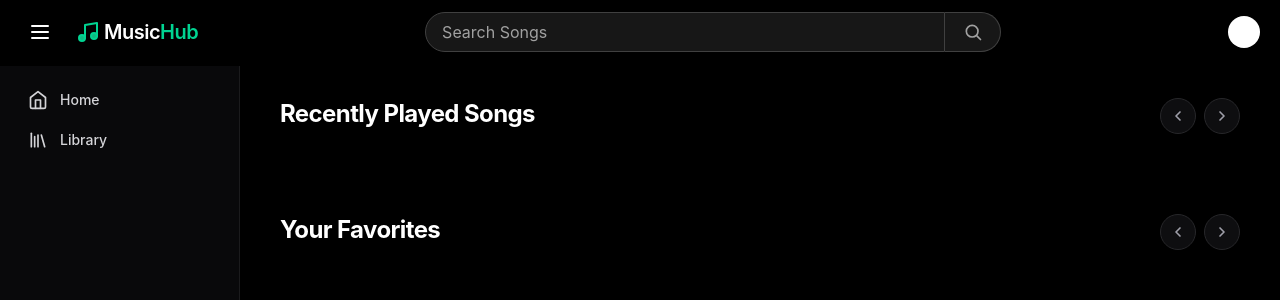
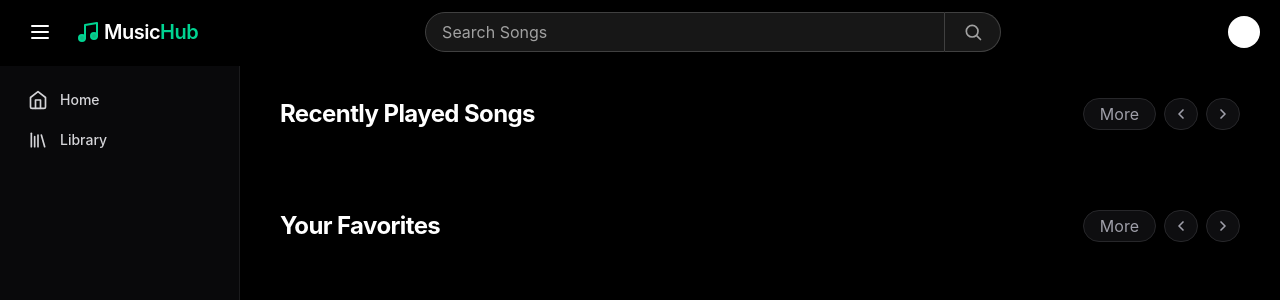
Before and after one commit to Youssefabdelmoneim/musicHub, a React (Vite) app: page /library in a window 1280 px wide. Shown: the top 300 px of the page. Built offline with nearby package versions, Linux system fonts and the light colour scheme.

Commit message:
adding more button feature with fixing some issues

```diff
--- a/src/App.jsx
+++ b/src/App.jsx
@@ -19,7 +19,6 @@ function App() {
         </div>
       </div>
     </AppProvider>
-
     // <Test />
   );
 }
--- /dev/null
+++ b/src/components/ListTitle.jsx
@@ -0,0 +1,5 @@
+export function ListTitle({ children }) {
+  return (
+    <h2 className="text-2xl font-bold tracking-tight text-white">{children}</h2>
+  );
+}
--- a/src/components/Lists.jsx
+++ b/src/components/Lists.jsx
@@ -1,13 +1,13 @@
 import { useRef } from "react";
 import { useNavigate } from "react-router-dom";
-import addSong from "./addSong";
-import { useContext } from "react";
-import { AppContext } from "../context/AppContext.jsx";
+import SongCard from "./SongCard";
+import ActionButton from "./actionBtn";
+import { ListTitle } from "./ListTitle";
 export default function Lists({ lists }) {
   return (
     <div className="mr-10 ml-10 flex flex-col gap-8">
       {lists.map(({ query, data }) => (
-        <List query={query} key={query}>
+        <List query={query} key={query} list={data}>
           {data.map((song) => (
             <SongCard key={song.trackId} song={song} />
           ))}
@@ -16,7 +16,7 @@ export default function Lists({ lists }) {
     </div>
   );
 }
-function List({ query, children }) {
+function List({ query, children, list }) {
   const scrollContainerRef = useRef(null);
   const handleScroll = (direction) => {
     const container = scrollContainerRef.current;
@@ -30,7 +30,7 @@ function List({ query, children }) {
 
   return (
     <div>
-      <ListTitle query={query} handleScroll={handleScroll} />
+      <ListHeader query={query} handleScroll={handleScroll} list={list} />
       <div
         className="flex shrink-0 gap-4 overflow-x-auto scroll-smooth"
         ref={scrollContainerRef}
@@ -41,43 +41,22 @@ function List({ query, children }) {
   );
 }
 
-function NavButton({ direction, onClick }) {
-  const isLeft = direction === "left";
-  return (
-    <button
-      onClick={onClick}
-      aria-label={`Scroll ${direction}`}
-      className="flex h-9 w-9 items-center justify-center rounded-full border border-zinc-800 bg-zinc-900/60 text-zinc-400 shadow-sm transition-all duration-200 hover:border-zinc-700 hover:bg-zinc-800 hover:text-white active:scale-95"
-    >
-      <svg
-        className="h-4 w-4 stroke-current"
-        fill="none"
-        viewBox="0 0 24 24"
-        strokeWidth="2.5"
-        strokeLinecap="round"
-        strokeLinejoin="round"
-      >
-        <polyline points={isLeft ? "15 18 9 12 15 6" : "9 18 15 12 9 6"} />
-      </svg>
-    </button>
+function ListHeader({ query, handleScroll, list }) {
+  let title = (
+    <>
+      Top Songs in <span className="text-emerald-400">{query}</span>
+    </>
   );
-}
-function ListTitle({ query, handleScroll }) {
-  let el = (
-    <h2 className="text-2xl font-bold tracking-tight text-white">
-      Top Songs in <span className="text-emerald-400">{query}</span>
-    </h2>
-  );
-  if (query === "Recently Played Songs" || query === "Your Favorites") {
-    el = (
-      <h2 className="text-2xl font-bold tracking-tight text-white">{query}</h2>
-    );
-  }
+
+  (query === "Recently Played Songs" || query === "Your Favorites") &&
+    (title = query);
+
   return (
     <div className="mt-8 mb-4 flex justify-between">
-      {el}
+      <ListTitle>{title}</ListTitle>
 
       <div className="flex gap-2">
+        <MoreButton list={list} />
         <NavButton
           direction={"left"}
           onClick={handleScroll.bind(null, "left")}
@@ -91,46 +70,33 @@ function ListTitle({ query, handleScroll }) {
   );
 }
 
-function SongCard({ song }) {
-  const ctx = useContext(AppContext);
-  const { setSong, setRecentlyPlayedSongs } = ctx;
+function MoreButton({ list }) {
   const navigate = useNavigate();
-  const artwork = song?.artworkUrl100
-    ? song.artworkUrl100.replace("100x100bb.jpg", "600x600bb.jpg")
-    : song?.artworkUrl100;
+
+  const handleMoreButton = () => {
+    navigate("/MoreSongs", { state: { list } });
+  };
 
   return (
-    <div
-      onClick={() => {
-        setRecentlyPlayedSongs(addSong(song));
-        setSong(song);
-        navigate("/player");
-      }}
-      className="group cursor-pointer rounded-xl bg-zinc-900/50 p-3 transition-all duration-200 hover:-translate-y-1 hover:bg-zinc-800/80"
-    >
-      {/* Song Photo */}
-      <div className="relative h-36 w-36 overflow-hidden rounded-lg bg-zinc-800 shadow-md">
-        <img
-          src={artwork}
-          alt={song?.trackName}
-          className="h-full w-full object-cover"
-        />
-
-        <div className="absolute right-2 bottom-2 flex h-10 w-10 items-center justify-center rounded-full bg-emerald-500 text-black opacity-0 shadow-lg transition-opacity duration-200 group-hover:opacity-100">
-          <svg className="ml-0.5 h-5 w-5 fill-current" viewBox="0 0 24 24">
-            <polygon points="5 3 19 12 5 21 5 3" />
-          </svg>
-        </div>
-      </div>
-
-      {/* Song Details  */}
-      <div className="mt-3 flex flex-col">
-        <span className="text-sm font-semibold text-white group-hover:underline">
-          {song?.trackName}
-        </span>
-
-        <span className="mt-0.5 text-xs text-zinc-400">{song?.artistName}</span>
-      </div>
-    </div>
+    <ActionButton onClick={handleMoreButton} className={"px-4"}>
+      More
+    </ActionButton>
   );
 }
+function NavButton({ direction, onClick }) {
+  const isLeft = direction === "left";
+  return (
+    <ActionButton onClick={onClick}>
+      <svg
+        className="h-4 w-4 stroke-current"
+        fill="none"
+        viewBox="0 0 24 24"
+        strokeWidth="2.5"
+        strokeLinecap="round"
+        strokeLinejoin="round"
+      >
+        <polyline points={isLeft ? "15 18 9 12 15 6" : "9 18 15 12 9 6"} />
+      </svg>
+    </ActionButton>
+  );
+}
--- /dev/null
+++ b/src/components/SongCard.jsx
@@ -0,0 +1,46 @@
+import { useNavigate } from "react-router-dom";
+import { useContext } from "react";
+import { AppContext } from "../context/AppContext";
+import addSong from "./addSong";
+export default function SongCard({ song }) {
+  const ctx = useContext(AppContext);
+  const { setSong } = ctx;
+  const navigate = useNavigate();
+  const artwork = song?.artworkUrl100
+    ? song.artworkUrl100.replace("100x100bb.jpg", "600x600bb.jpg")
+    : song?.artworkUrl100;
+
+  return (
+    <div
+      onClick={() => {
+        setSong(song);
+        navigate("/player");
+      }}
+      className="group cursor-pointer rounded-xl bg-zinc-900/50 p-3 transition-all duration-200 hover:-translate-y-1 hover:bg-zinc-800/80"
+    >
+      {/* Song Photo */}
+      <div className="relative h-36 w-36 overflow-hidden rounded-lg bg-zinc-800 shadow-md">
+        <img
+          src={artwork}
+          alt={song?.trackName}
+          className="h-full w-full object-cover"
+        />
+
+        <div className="absolute right-2 bottom-2 flex h-10 w-10 items-center justify-center rounded-full bg-emerald-500 text-black opacity-0 shadow-lg transition-opacity duration-200 group-hover:opacity-100">
+          <svg className="ml-0.5 h-5 w-5 fill-current" viewBox="0 0 24 24">
+            <polygon points="5 3 19 12 5 21 5 3" />
+          </svg>
+        </div>
+      </div>
+
+      {/* Song Details  */}
+      <div className="mt-3 flex flex-col">
+        <span className="text-sm font-semibold text-white group-hover:underline">
+          {song?.trackName}
+        </span>
+
+        <span className="mt-0.5 text-xs text-zinc-400">{song?.artistName}</span>
+      </div>
+    </div>
+  );
+}
--- /dev/null
+++ b/src/components/actionBtn.jsx
@@ -0,0 +1,12 @@
+export default function ActionButton({ onClick, className = "", children }) {
+  console.log(`what`);
+  return (
+    <button
+      type="button"
+      onClick={onClick}
+      className={`${className} flex items-center justify-center rounded-full border border-zinc-800 bg-zinc-900/60 px-2 text-zinc-400 shadow-sm transition-all duration-200 hover:border-zinc-700 hover:bg-zinc-800 hover:text-white active:scale-95`}
+    >
+      {children}
+    </button>
+  );
+}
--- /dev/null
+++ b/src/pages/MoreSongs.jsx
@@ -0,0 +1,13 @@
+import { useLocation } from "react-router-dom";
+import SongCard from "../components/SongCard";
+export default function MoreSongs() {
+  const location = useLocation();
+  const list = location.state?.list;
+  return (
+    <div className="grid grid-cols-[repeat(auto-fill,minmax(180px,1fr))]">
+      {list.map((song) => {
+        return <SongCard song={song} key={song.trackId} />;
+      })}
+    </div>
+  );
+}
--- a/src/pages/Player.jsx
+++ b/src/pages/Player.jsx
@@ -1,9 +1,19 @@
-import { useContext } from "react";
+import { useContext, useEffect, useRef } from "react";
 import { AppContext } from "../context/AppContext.jsx";
+import addSong from "../components/addSong";
 
 export default function Player() {
   const ctx = useContext(AppContext);
-  const { song: songData, setSavedSongs, savedSongs = [] } = ctx || {};
+  const {
+    song: songData,
+    setSavedSongs,
+    savedSongs,
+    setRecentlyPlayedSongs,
+  } = ctx;
+
+  useEffect(() => {
+    setRecentlyPlayedSongs(addSong(songData));
+  }, [songData?.trackId]);
 
   const artwork = songData?.artworkUrl100
     ? songData.artworkUrl100.replace("100x100bb.jpg", "600x600bb.jpg")
@@ -15,16 +25,7 @@ export default function Player() {
 
   const handleToggleSave = () => {
     if (!songData) return;
-
-    setSavedSongs((prev = []) => {
-      const alreadySaved = prev.some(
-        (item) => item.trackId === songData.trackId,
-      );
-      if (alreadySaved) {
-        return prev.filter((item) => item.trackId !== songData.trackId);
-      }
-      return [...prev, songData];
-    });
+    setSavedSongs(addSong(songData));
   };
 
   return (
--- a/src/pages/Search.jsx
+++ b/src/pages/Search.jsx
@@ -1,12 +1,10 @@
 import { musicDataList } from "../api/musicData";
-import { useState, useEffect } from "react";
+import { useState, useEffect, useContext } from "react";
 import { useNavigate } from "react-router-dom";
-import addSong from "../components/addSong";
-import { useContext } from "react";
 import { AppContext } from "../context/AppContext.jsx";
 export default function Search() {
   const ctx = useContext(AppContext);
-  const { query, setRecentlyPlayedSongs, setSong } = ctx;
+  const { query, setSong } = ctx;
   const navigate = useNavigate();
   const [list, setList] = useState([]);
 
@@ -34,7 +32,6 @@ export default function Search() {
             song={song}
             index={index}
             navigate={navigate}
-            setRecentlyPlayedSongs={setRecentlyPlayedSongs}
             setSong={setSong}
           ></SongCardList>
         ))}
@@ -43,13 +40,7 @@ export default function Search() {
   );
 }
 
-function SongCardList({
-  setRecentlyPlayedSongs,
-  navigate,
-  song,
-  index,
-  setSong,
-}) {
+function SongCardList({ navigate, song, index, setSong }) {
   const artwork = song?.artworkUrl100
     ? song.artworkUrl100.replace("100x100bb.jpg", "600x600bb.jpg")
     : song?.artworkUrl100;
@@ -58,7 +49,6 @@ function SongCardList({
     <div
       key={song.trackId}
       onClick={() => {
-        setRecentlyPlayedSongs(addSong(song));
         setSong(song);
         navigate("/player");
       }}
--- a/src/routes/AppRoutes.jsx
+++ b/src/routes/AppRoutes.jsx
@@ -3,7 +3,7 @@ import Home from "../pages/Home";
 import Library from "../pages/Library";
 import Search from "../pages/Search";
 import Player from "../pages/Player";
-
+import MoreSongs from "../pages/MoreSongs";
 export default function AppRoutes() {
   return (
     <Routes>
@@ -11,6 +11,7 @@ export default function AppRoutes() {
       <Route path="/library" element={<Library />} />
       <Route path="/search" element={<Search />} />
       <Route path="/player" element={<Player />} />
+      <Route path="/MoreSongs" element={<MoreSongs />} />
     </Routes>
   );
 }
```
Also changed, not shown: src/pages/Test.jsx (+6 -7 lines), 1 other file (tests, documents, lock files or other folders).
